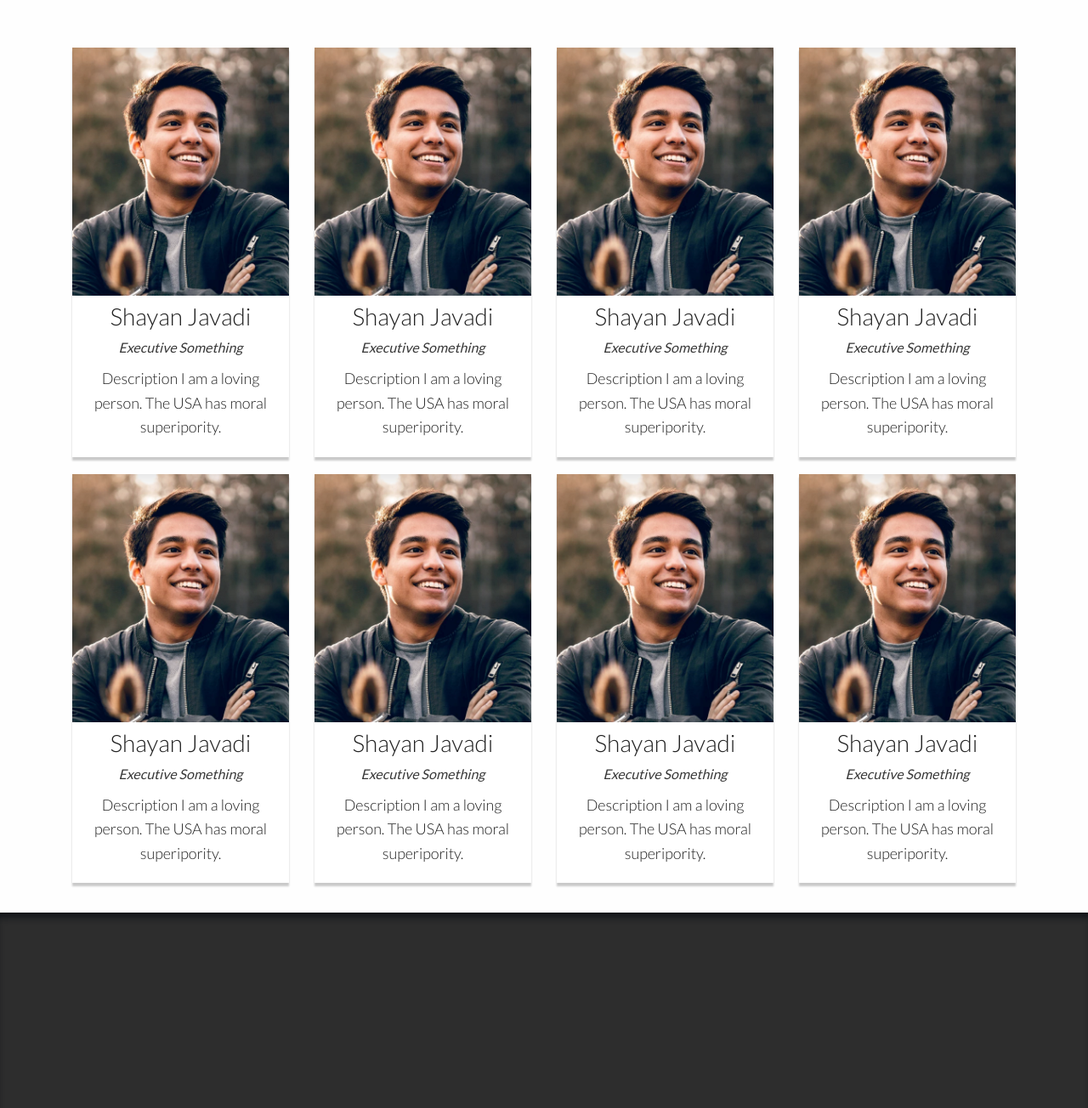
After one commit to ShayanJavadi/CodingForGood, a PHP site: page /team.php in a window 1280 px wide. The commit adds this page. Shown: the part 425-1729 px from the top of the page at 85% size. Run offline with PHP 8.4, Linux system fonts and the light colour scheme.

Commit message:
added page

```diff
--- /dev/null
+++ b/footer.html
@@ -0,0 +1,16 @@
+<footer>
+  <div class="row">
+    <div class="large-6 colunmns">
+
+    </div>
+    <div class="large-6 colunmns">
+
+    </div>
+
+  </div>
+</footer>
+</main>
+</body>
+<script src="noframework.waypoints.min.js"></script>
+<script src="app.js"></script>
+</html>
--- /dev/null
+++ b/header.html
@@ -0,0 +1,9 @@
+<!DOCTYPE html>
+<html>
+  <head>
+    <meta charset="utf-8">
+    <title></title>
+    <link rel="stylesheet" href="vendor/foundation.min.css">
+    <link href="https://fonts.googleapis.com/css?family=Lato:300,400,700" rel="stylesheet">
+    <link rel="stylesheet" href="style.css">
+  </head>
--- /dev/null
+++ b/projects.php
@@ -0,0 +1,3 @@
+<?php include 'header.html' ?>
+
+<?php include'footer.html' ?>
--- a/style.css
+++ b/style.css
@@ -21,7 +21,10 @@ body {
   color: #222;
 }
 
-h1 {
+h1,
+h2,
+h3,
+h4 {
   font-family: 'Lato', sans-serif;
   font-weight: 300;
   color: #222;
@@ -49,7 +52,7 @@ p {
   line-height: 1.58;
   letter-spacing: -.003em;
   text-align: center;
-  font-weight: 400;
+  font-weight: 300;
 }
 
 .primary-button {
@@ -78,6 +81,20 @@ a:active {
 }
 
 /*nav*/
+.sticky-nav  {
+  position: fixed;
+  height: 100px;
+  width:100%;
+  z-index: 9999;
+  background-color: #fff;
+  box-shadow: 0 2px 2px rgba(34, 34, 34, 0.81);
+}
+
+
+
+.sticky-nav li {
+  color: #222;
+}
 
 nav {
   color: #fff;
@@ -117,6 +134,8 @@ li {
 /*secondary color #f21d5b*/
 /*secondary color dark 1 #e31b55*/
 /*secondary color dark 2 #d0184d*/
+
+
 
 .slider-buttons {
   position: absolute;
@@ -199,6 +218,7 @@ li {
   padding-left: 30px;
 }
 
+.team-hero,
 .section-hero-1,
 .section-hero-2,
 .section-hero-3 {
@@ -281,7 +301,7 @@ li {
 
 .section-hero-3 {
   background-image: -webkit-linear-gradient(rgba(0,0,0,.7),rgba(0,0,0,.6)),url(img/hero-pic-3.jpg);
-  background-image: linear-gradient(rgba(0,0,0,.7),rgba(0,0,0,.6)),url(img/hero-pic-3.jpg)
+  background-image: linear-gradient(rgba(0,0,0,.7),rgba(0,0,0,.6)),url(img/hero-pic-3.jpg);
 }
 
 /*mainbody*/
@@ -302,6 +322,48 @@ footer{
   background-color: #2d2d2d;
   height: 230px;
   box-shadow: inset 0 10px 10px -5px #0d1116;
+}
 
 
+/*page team*/
+
+.team-hero {
+  background-image: linear-gradient(rgba(0,0,0,.7),rgba(0,0,0,.6)),url(img/hero-pic-3.jpg);
+  height: 350px;
 }
+
+.team-card {
+  width: 100%;
+  background-color: #fff;
+  margin-top: 30px;
+  margin: 0 auto;
+  -webkit-box-shadow: 0 4px 2px rgba(34, 34, 34, 0.31);
+  box-shadow: 0 4px 2px rgba(34, 34, 34, 0.24);
+  overflow: hidden;
+}
+
+.team-card .officer-position {
+  color: rgba(34, 34, 34, 0.9);
+}
+
+.team-card h2,
+.team-card p,
+.team-card .officer-position {
+  padding: 5px;
+}
+
+.team-card .officer-position  {
+  text-align: center;
+  font-style: italic;
+}
+
+.team-card h2 {
+  font-size: 28px;
+  padding-bottom: 0;
+  margin-bottom: 0;
+  font-weight: 300;
+}
+
+div .team-card {
+  margin-top: 20px;
+}
--- /dev/null
+++ b/team.php
@@ -0,0 +1,99 @@
+<?php include 'header.html' ?>
+<body>
+
+  <header class="sticky-nav">
+    <div class="header-wrap">
+      <nav>
+        <div class="row">
+          <img src="img/logo-blue.png" width="350" alt="">
+          <ul class="text-right float-right">
+            <li>Home</li>
+            <li>Projects</li>
+            <li>Events</li>
+            <li>Team</li>
+            <li>Join</li>
+            <li>Contact</li>
+            <li>About</li>
+          </ul>
+        </div>
+      </nav>
+  </header>
+  <main>
+    <section>
+      <div class="team-hero">
+      </div>
+    </section>
+
+    <section>
+      <div class="row">
+        <div class="large-12">
+          <div class="large-3 columns">
+            <div class="team-card">
+              <img src="img/guy.png" alt="">
+              <h2 class="text-center">Shayan Javadi</h2>
+              <div class="officer-position text-center">Executive Something</div>
+              <p>Description I am a loving person. The USA has moral superipority.</p>
+            </div>
+          </div>
+          <div class="large-3 columns">
+            <div class="team-card">
+              <img src="img/guy.png" alt="">
+              <h2 class="text-center">Shayan Javadi</h2>
+              <div class="officer-position text-center">Executive Something</div>
+              <p>Description I am a loving person. The USA has moral superipority.</p>
+            </div>
+          </div>
+          <div class="large-3 columns">
+            <div class="team-card">
+              <img src="img/guy.png" alt="">
+              <h2 class="text-center">Shayan Javadi</h2>
+              <div class="officer-position text-center">Executive Something</div>
+              <p>Description I am a loving person. The USA has moral superipority.</p>
+            </div>
+          </div>
+          <div class="large-3 columns">
+            <div class="team-card">
+              <img src="img/guy.png" alt="">
+              <h2 class="text-center">Shayan Javadi</h2>
+              <div class="officer-position text-center">Executive Something</div>
+              <p>Description I am a loving person. The USA has moral superipority.</p>
+            </div>
+          </div>
+          <div class="large-3 columns">
+            <div class="team-card">
+              <img src="img/guy.png" alt="">
+              <h2 class="text-center">Shayan Javadi</h2>
+              <div class="officer-position text-center">Executive Something</div>
+              <p>Description I am a loving person. The USA has moral superipority.</p>
+            </div>
+          </div>
+          <div class="large-3 columns">
+            <div class="team-card">
+              <img src="img/guy.png" alt="">
+              <h2 class="text-center">Shayan Javadi</h2>
+              <div class="officer-position text-center">Executive Something</div>
+              <p>Description I am a loving person. The USA has moral superipority.</p>
+            </div>
+          </div>
+          <div class="large-3 columns">
+            <div class="team-card">
+              <img src="img/guy.png" alt="">
+              <h2 class="text-center">Shayan Javadi</h2>
+              <div class="officer-position text-center">Executive Something</div>
+              <p>Description I am a loving person. The USA has moral superipority.</p>
+            </div>
+          </div>
+          <div class="large-3 columns">
+            <div class="team-card">
+              <img src="img/guy.png" alt="">
+              <h2 class="text-center">Shayan Javadi</h2>
+              <div class="officer-position text-center">Executive Something</div>
+              <p>Description I am a loving person. The USA has moral superipority.</p>
+            </div>
+          </div>
+
+        </div>
+      </div>
+
+    </section>
+<?php include'footer.html' ?>
```
Also changed, not shown: index.php (renamed from index.html, +5 -25 lines), about.html (added), contact.html (added), events.html (added), img/guy.png (added), join.html (added).
